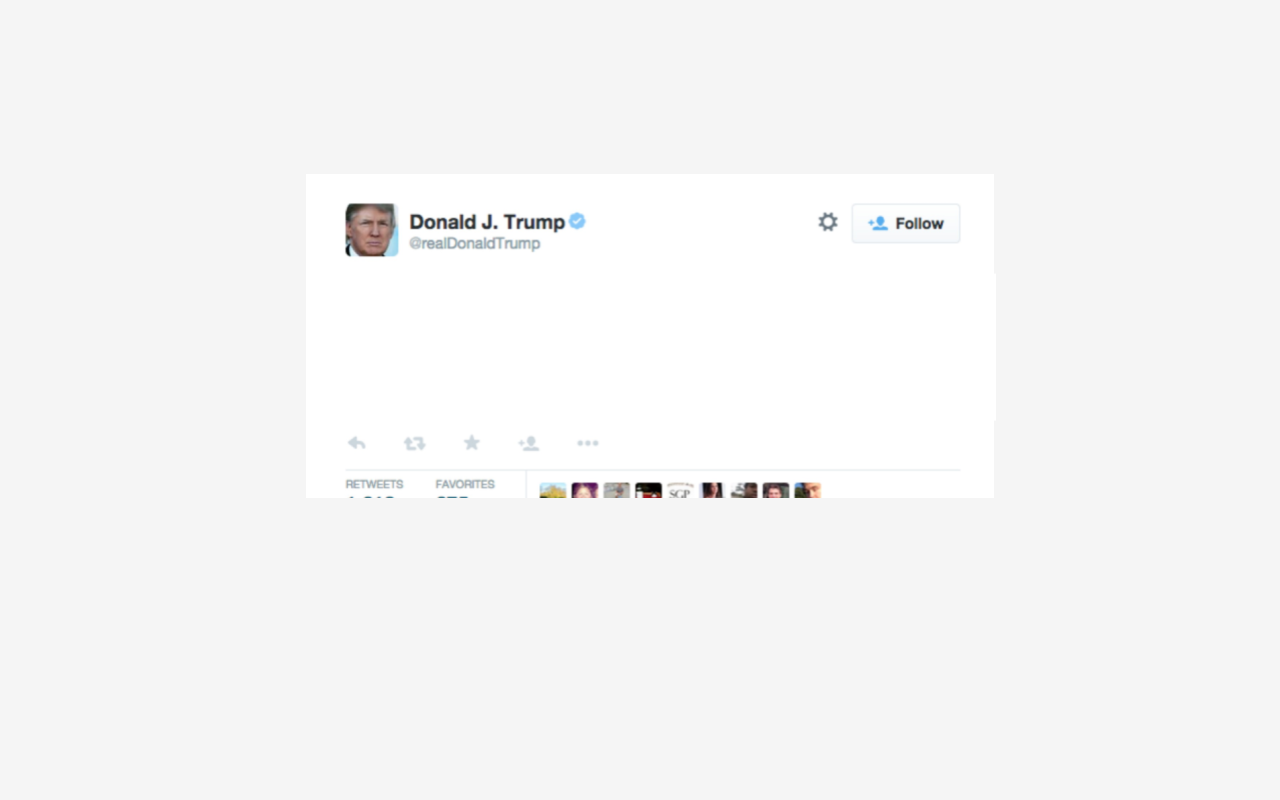
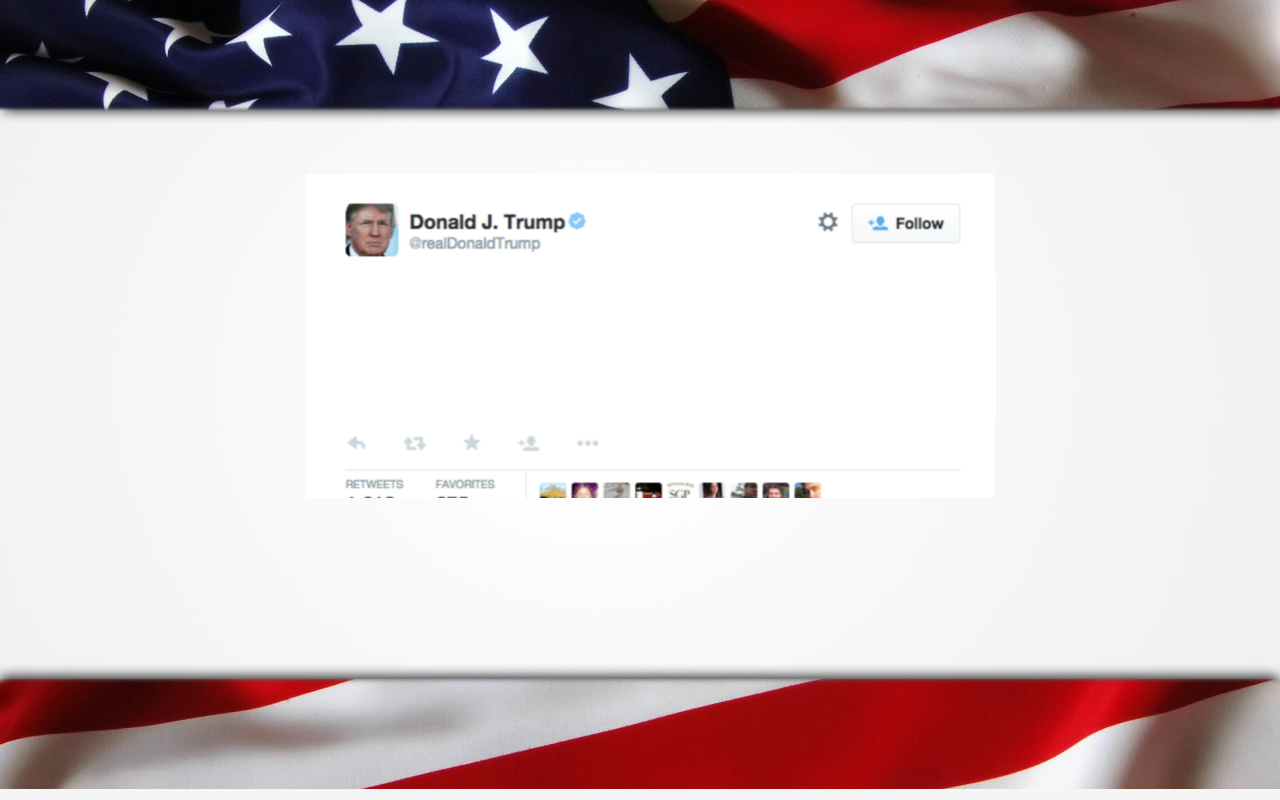
Before and after one commit to trump-libs/trump-libs.github.io, a plain HTML site: page display.html in a window 1280 px wide. Drawn offline with nearby package versions, Linux system fonts and the light colour scheme.

Commit message:
Update display-style.css

```diff
--- a/display-style.css
+++ b/display-style.css
@@ -11,7 +11,7 @@ body{
 	background:-o-radial-gradient(circle, white 5%, whitesmoke 100%);
 	background:-ms-radial-gradient(circle, white 5%, whitesmoke 100%);
 	background:radial-gradient(circle, white 5%, whitesmoke 100%);*/
-	background-image: url("flag modified.jpg");
+	background-image: url("flagmodified.jpg");
 	background-size: 100% 475%;
 	background-repeat: no-repeat;
 	position: relative;
```
